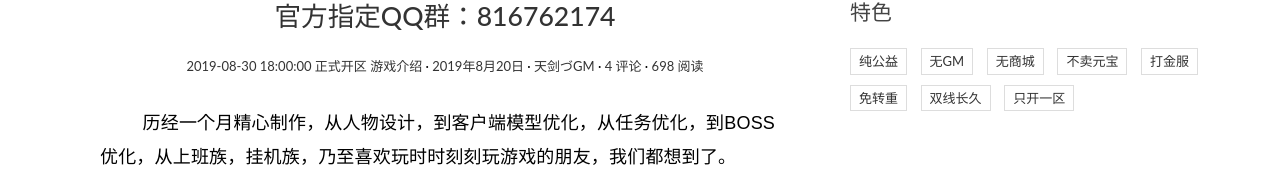
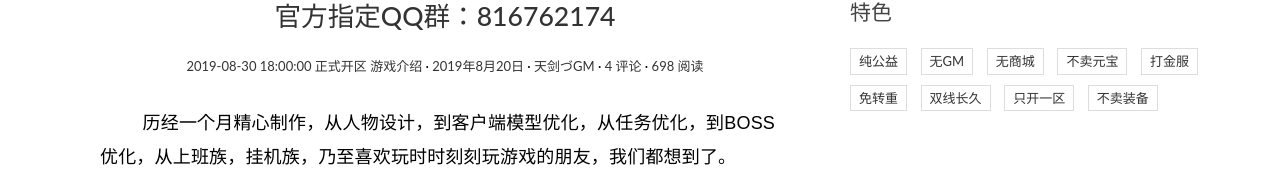
Before and after one commit to tianjianzx/tianjianzx.github.io, a plain HTML site: page index.html in a window 1280 px wide. Shown: the part 176-351 px from the top of the page. Drawn offline with nearby package versions, Linux system fonts and the light colour scheme; some packages are replaced by stand-ins of ours; a script that the page names is missing.

Commit message:
Update index.html

```diff
--- a/index.html
+++ b/index.html
@@ -104,9 +104,6 @@
             </main>
             <aside class="col-md-4">
 
-
-
-
                 <div class="widget widget-tag-cloud">
                     <h3 class="widget-title">特色</h3>
                     <ul>
@@ -133,6 +130,9 @@
                         </li>
 			    <li>
                             <a href="#">只开一区</a>
+                        </li>
+			    <li>
+                            <a href="#">不卖装备</a>
                         </li>
                     </ul>
                 </div>
```
